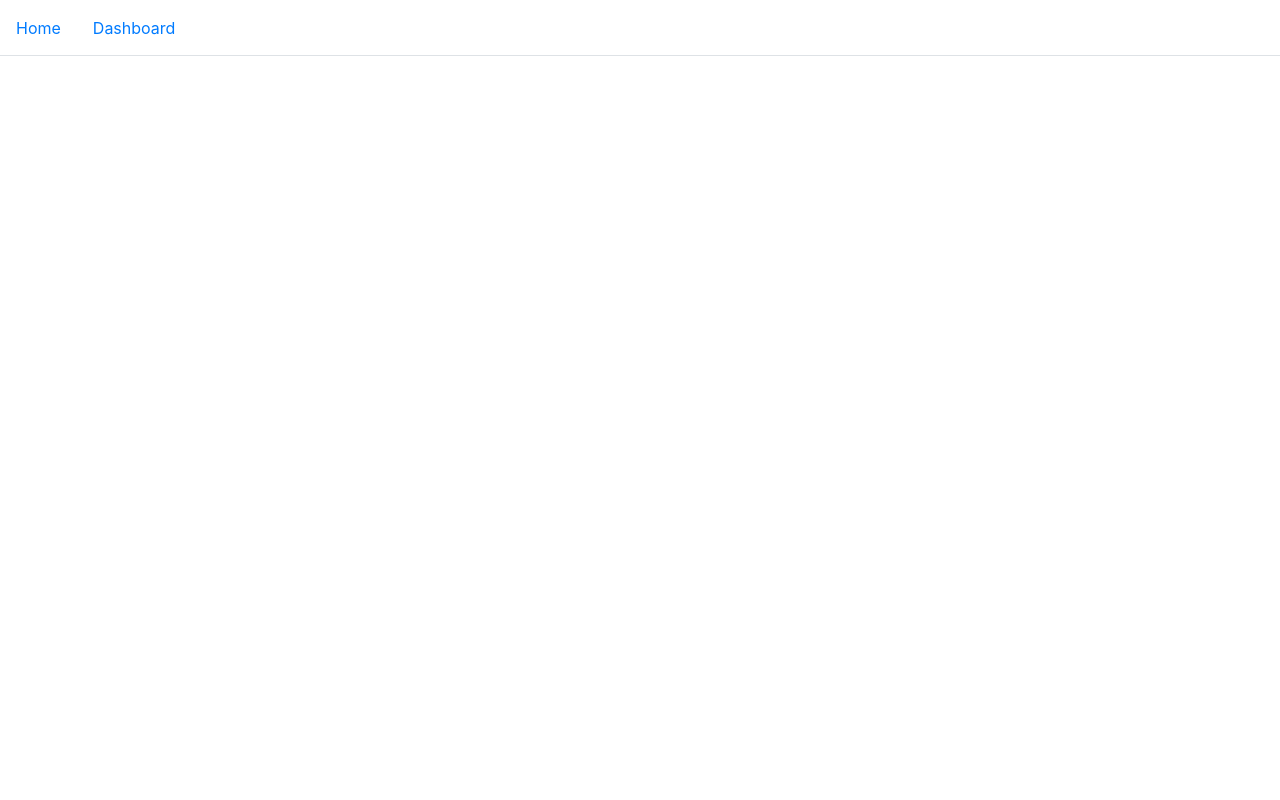
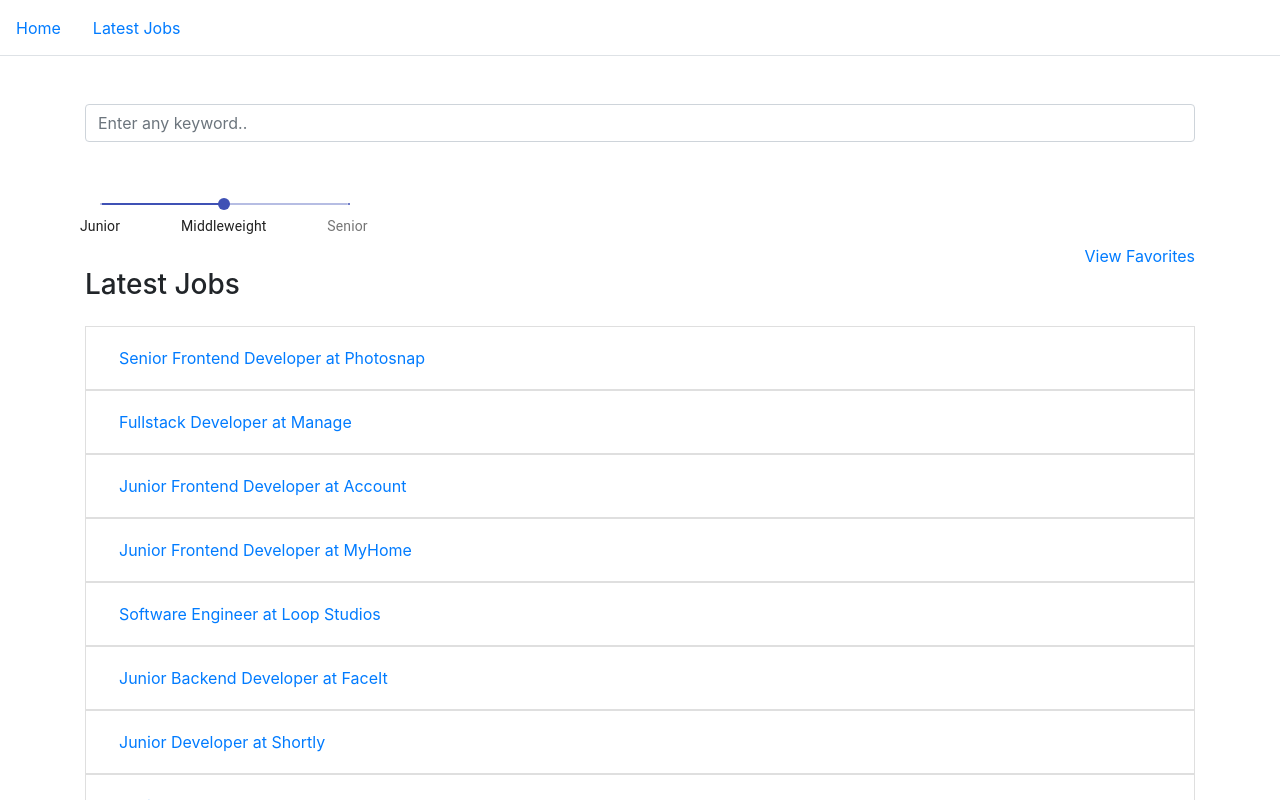
Before and after one commit to osinenkova/sae-pp-webapplication--frontend, a React (Create React App) app: page /latest-jobs in a window 1280 px wide. Shown: the top 800 px of the page. Built offline with nearby package versions, Linux system fonts and the light colour scheme.

Commit message:
Added material UI slider & console now warns about values

```diff
--- a/package.json
+++ b/package.json
@@ -8,6 +8,7 @@
     "@fortawesome/free-regular-svg-icons": "^5.15.1",
     "@fortawesome/free-solid-svg-icons": "^5.15.1",
     "@fortawesome/react-fontawesome": "^0.1.12",
+    "@material-ui/core": "^4.11.0",
     "@testing-library/jest-dom": "^4.2.4",
     "@testing-library/react": "^9.3.2",
     "@testing-library/user-event": "^7.1.2",
--- a/src/App.js
+++ b/src/App.js
@@ -10,17 +10,19 @@ import {
 // DATA
 import data from './Data/data.json'
 
-// COMPONENTS
+// PAGES
 import Home from './Components/Pages/Home'
-import Dashboard from './Components/Pages/Dashboard'
+import LatestJobs from './Components/Pages/Latest-Jobs'
 import Favorites from './Components/Pages/Favorites'
+import Stats from './Components/Pages/Stats'
 
 export default class App extends Component {
   state = {
     jobs : [],
     favorites: [],
     searchJobs: '',
-    filteredValue: ''
+    filteredValue: '',
+    sliderValue: ''
   }
   componentDidMount() {
       this.setState({ jobs: data }, ()=>console.log(this.state.jobs));
@@ -40,6 +42,13 @@ export default class App extends Component {
     handleSearchFieldChange = (e) => {
       this.setState({ searchJobs: e.target.value }, () => {console.log(this.state.searchJobs)})
     }
+    handleSlider (event, value,id) {
+      let values = [...this.state.sliderValue];
+
+      values[id] =  value;
+      this.setState({sliderValue: values });
+      console.log('handlerslider'+value+' '+id);
+  }
   filtered = (keyword, data) => {
     const count = data.filter(entry =>
       (
@@ -63,13 +72,19 @@ export default class App extends Component {
                    <Link to="/" className="p-3"> Home </Link>
                   </NavItem>
                   <NavItem>
-                  <Link to="/dashboard" className="p-3"> Dashboard </Link>
+                  <Link to="/latest-jobs" className="p-3"> Latest Jobs </Link>
                   </NavItem>
               </Nav>
 
               <Switch>
-                <Route path="/dashboard">
-                  <Dashboard favorites={this.state.favorites} jobs={filteredSearch} addFavorite={this.addFavorite} handleSearchFieldChange={this.handleSearchFieldChange} />
+                <Route path="/latest-jobs">
+                  <LatestJobs
+                    favorites={this.state.favorites}
+                    jobs={filteredSearch}
+                    addFavorite={this.addFavorite}
+                    handleSearchFieldChange={this.handleSearchFieldChange}
+                    handleSlider={this.handleSlider}
+                     />
                 </Route>
                 <Route exact path="/">
                   <Home />
--- a/src/Components/Pages/Dashboard.js
+++ /dev/null
@@ -1,18 +0,0 @@
-import React, { Component } from 'react'
-import data from '../../Data/data.json'
-// components
-import List from '../List'
-import Filter from '../Filter'
-
-export default function Dashboard (props) {
-  return (
-      <div>
-          <Filter handleSearchFieldChange={props.handleSearchFieldChange} />
-          <List
-          jobs={props.jobs}
-          favorites={props.favorites}
-          addFavorite={props.addFavorite}
-            />
-      </div>
-  )
-}
--- /dev/null
+++ b/src/Components/Pages/Latest-Jobs.js
@@ -0,0 +1,54 @@
+// LIBRARIES
+import React, { Component } from 'react'
+import { Form, FormGroup, Label, Input } from 'reactstrap';
+import Slider from '@material-ui/core/Slider'
+
+// COMPONENTS
+import List from '../List'
+import Filter from '../Filter'
+
+export default function LatestJobs (props) {
+  const marks = [
+    {
+      value: 0,
+      label: 'Junior',
+      id: 1
+    },
+    {
+      value: 50,
+      label: 'Middleweight',
+      id: 2
+    },
+    {
+      value: 100,
+      label: 'Senior',
+      id: 3
+    },
+  ];
+   const getValue = (e,val) => {
+     console.warn(val)
+   }
+  return (
+      <div>
+          <Filter handleSearchFieldChange={props.handleSearchFieldChange} />
+          <div className="container">
+            <div className="col-3">
+              <Slider
+                defaultValue={50}
+                //getAriaValueText={}
+                aria-labelledby="discrete-slider-custom"
+                step={50}
+                //valueLabelDisplay="auto"
+                marks={marks}
+                onChangeCommitted={getValue} //console.log(marks.find(mark => mark.value === 50).label)
+              />
+            </div>
+          </div>
+          <List
+          jobs={props.jobs}
+          favorites={props.favorites}
+          addFavorite={props.addFavorite}
+            />
+      </div>
+  )
+}
--- /dev/null
+++ b/src/Components/Pages/Stats.js
@@ -0,0 +1,9 @@
+import React from 'react'
+
+export default function Stats() {
+    return (
+        <div>
+            STATS
+        </div>
+    )
+}
```
Also changed, not shown: 1 other file (tests, documents, lock files or other folders).
